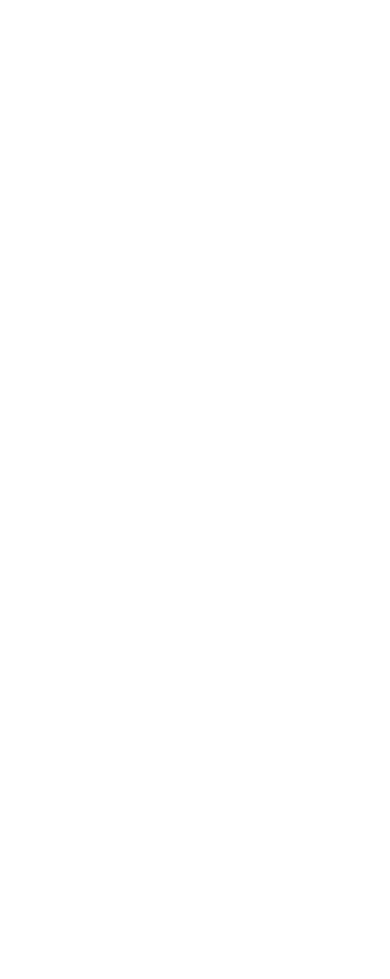
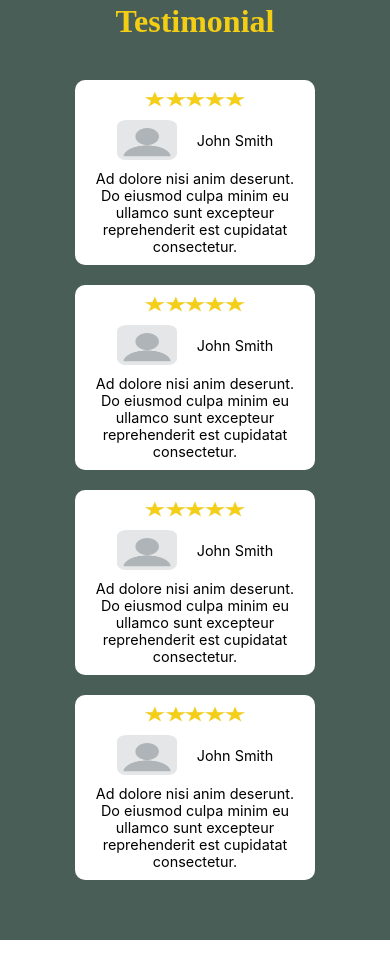
Before and after one commit to Mohamed-Ahlam/BookingLittleLemon-react, a React (Create React App) app: page / in a window 390 px wide. Shown: the part 1980-2959 px from the top of the page. Before the commit the page ends 1923 px from the top, so only its background shows below. Built offline with nearby package versions, Linux system fonts and the light colour scheme; the HTML template or start-up script is replaced by a standard one.

Commit message:
did testimonials responsive

```diff
--- a/src/App.css
+++ b/src/App.css
@@ -202,6 +202,55 @@
 font-weight: bolder;
 }
 
+                                        /* testimonial */
+ .testimonial{
+    margin:70px 0;
+    padding: 60px;
+    background-color: #495E57;
+    text-align: center;
+    /* display: flex; NO FLEX BC THEIR BOTH IN A DIV SO THE HEADER(Testimonial) AND RATINGS ARE IN SEPEARTE LINES*/
+  }
+  .testimonial h2{
+    font-size: 2rem;
+    color:#F4CE14;
+      font-family: Markazi                                                                                              n mmv;
+  }
+
+  .ratingsContainer{
+    display: flex;
+    flex-wrap: wrap;
+    gap: 20px;
+    justify-content: center;
+    margin-top: 40px;
+  }
+  .rating{
+    padding: 10px;
+    border-radius: 10px;
+    font-size: 0.9rem;
+    /* display: flex; */
+    width: 240px;
+    background-color: white;
+    display: flex;
+    flex-direction: column;
+    align-items: center;
+    row-gap: 10px;
+  }
+  .rating .starImg{
+    width: 100px;
+    height: 20px;
+  }
+  .personRating{
+    display: flex;
+    align-items: center;
+    gap:20px;
+}
+
+  .personRating .profilePic{
+    width: 60px;
+    height: 40px;
+    border-radius: 16%;
+}
+
 
   @media screen and (max-width: 768px){
 
@@ -252,3 +301,13 @@
           margin-left: 0px;
       }
 }
+
+
+
+/* questions
+
+- how to place a section of a page?
+- bc i just did margin to space sections off
+- before i did position - but that wasnt it - OR was it bc i set a specific height of the section which made it not work
+
+*/
--- a/src/components/Homepage.js
+++ b/src/components/Homepage.js
@@ -1,14 +1,14 @@
 import React from "react";
 import Hero from './Hero';
 import Specials from './Specials';
-// import Testimonial from './Testimonial';
+import Testimonial from './Testimonial';
 
 function Homepage(){
     return(
         <>
             <Hero/>
             <Specials/>
-            {/* <Testimonial/> */}
+            <Testimonial/>
         </>
     )
 }
--- a/src/components/Testimonial.js
+++ b/src/components/Testimonial.js
@@ -4,58 +4,47 @@
     return(
         <div className="testimonial">
 
-           <h2>Testimonial</h2>
+           <div><h2>Testimonial</h2> </div>
 
            <div className="ratingsContainer">
-                <div className="box">
-                    <img src="./images/star.jpg" alt="star rating" className="ratings"/>
-                    <div className="rater">
-                        <img src="./images/profile.webp" alt="profile picture"/>
+                <div className="rating">
+
+                    <img src="./images/star.jpg" alt="star rating" className="starImg"/>
+                    <div className="personRating">
+                        <img src="./images/profile.webp" alt="profile picture" className="profilePic"/>
                         <p>John Smith</p>
                     </div>
+                    <p>Ad dolore nisi anim deserunt. Do eiusmod culpa minim eu ullamco sunt excepteur reprehenderit est cupidatat consectetur. </p>
+                </div>
+                <div className="rating">
+
+                    <img src="./images/star.jpg" alt="star rating" className="starImg"/>
                     <div className="personRating">
-                    <p>Ad dolore nisi anim deserunt. Do eiusmod culpa minim eu ullamco sunt excepteur reprehenderit est cupidatat consectetur. </p>
-
-                    </div>
-                </div>
-                {/* n */}
-                <div className="box">
-                    <img src="./images/star.jpg" alt="star rating" className="ratings"/>
-                    <div className="rater">
-                        <img src="./images/profile.webp" alt="profile picture"/>
+                        <img src="./images/profile.webp" alt="profile picture" className="profilePic"/>
                         <p>John Smith</p>
                     </div>
+                    <p>Ad dolore nisi anim deserunt. Do eiusmod culpa minim eu ullamco sunt excepteur reprehenderit est cupidatat consectetur. </p>
+                </div>
+                <div className="rating">
+
+                    <img src="./images/star.jpg" alt="star rating" className="starImg"/>
                     <div className="personRating">
-                    <p>Ad dolore nisi anim deserunt. Do eiusmod culpa minim eu ullamco sunt excepteur reprehenderit est cupidatat consectetur. </p>
-
-                    </div>
-                </div>
-                {/* n */}
-                <div className="box">
-                    <img src="./images/star.jpg" alt="star rating" className="ratings"/>
-                    <div className="rater">
-                        <img src="./images/profile.webp" alt="profile picture"/>
+                        <img src="./images/profile.webp" alt="profile picture" className="profilePic"/>
                         <p>John Smith</p>
                     </div>
+                    <p>Ad dolore nisi anim deserunt. Do eiusmod culpa minim eu ullamco sunt excepteur reprehenderit est cupidatat consectetur. </p>
+                </div>
+                <div className="rating">
+
+                    <img src="./images/star.jpg" alt="star rating" className="starImg"/>
                     <div className="personRating">
-                    <p>Ad dolore nisi anim deserunt. Do eiusmod culpa minim eu ullamco sunt excepteur reprehenderit est cupidatat consectetur. </p>
-
-                    </div>
-                </div>
-
-                {/* n */}
-                <div className="box">
-                    <img src="./images/star.jpg" alt="star rating" className="ratings"/>
-                    <div className="rater">
-                        <img src="./images/profile.webp" alt="profile picture"/>
+                        <img src="./images/profile.webp" alt="profile picture" className="profilePic"/>
                         <p>John Smith</p>
                     </div>
-                    <div className="personRating">
                     <p>Ad dolore nisi anim deserunt. Do eiusmod culpa minim eu ullamco sunt excepteur reprehenderit est cupidatat consectetur. </p>
-
-                    </div>
                 </div>
             </div>
+
 
         </div>
     )
```
